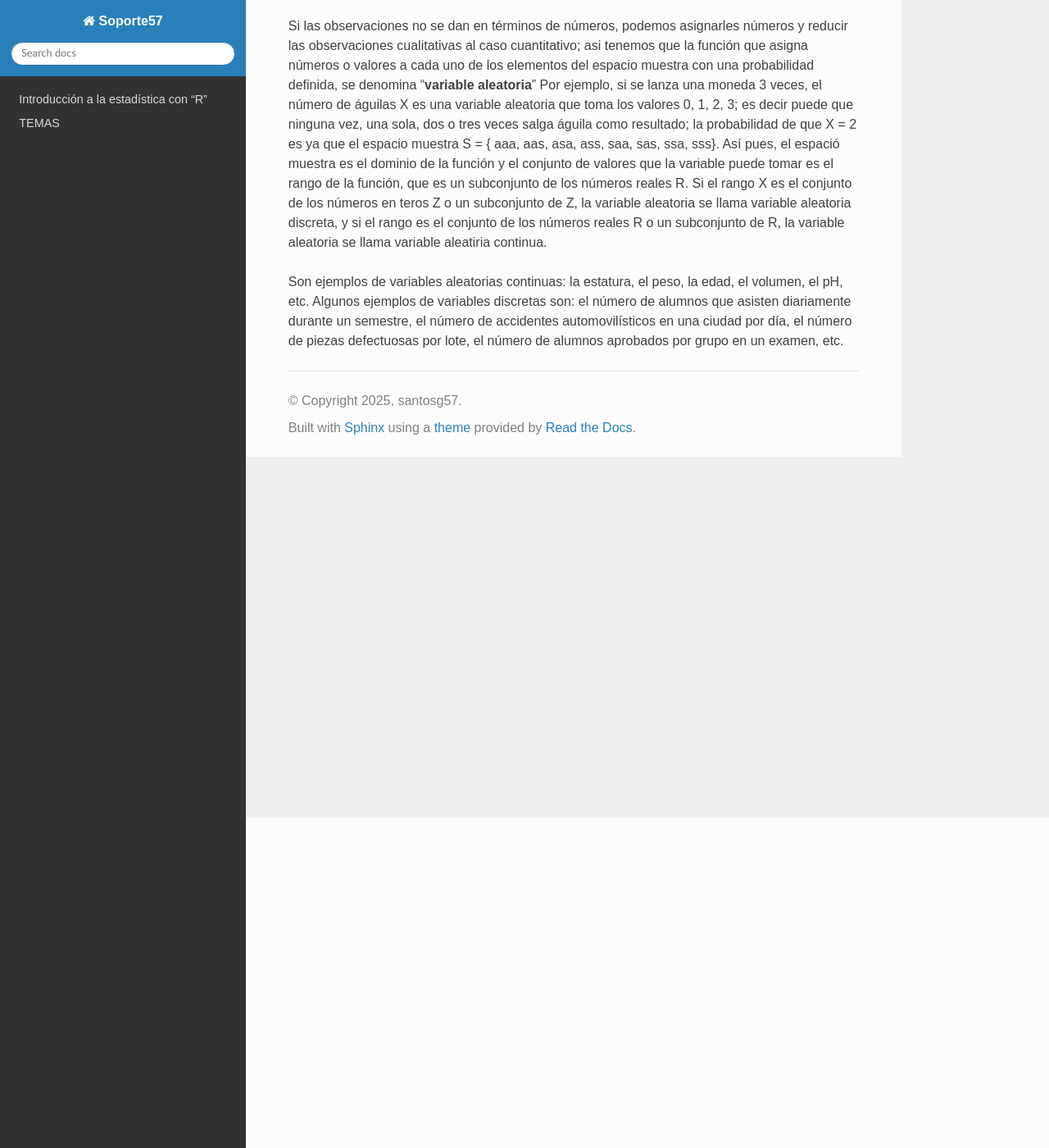
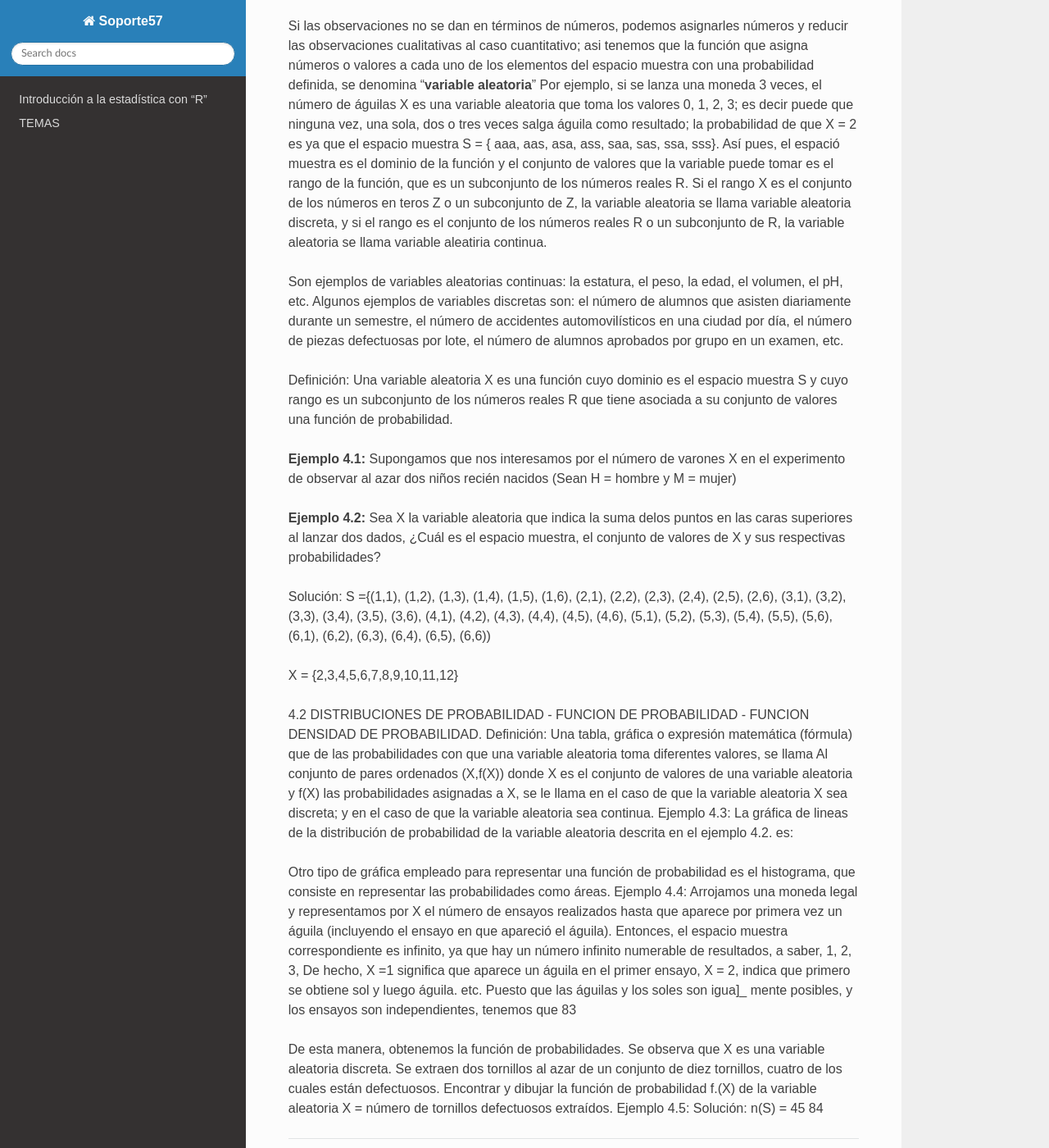
Before and after one commit to matecom57/cursofree, a Sphinx documentation site: the page built from docs/source/Probabilidad_Estadistica_Marques/c04.rst, in a window 1280 px wide and 1400 px high, scrolled down 403 px. Shown: the whole window at 82% size. Built offline with Sphinx 7.4.7 and the Read the Docs theme 3.1.0, drawn with Linux system fonts in a browser that asks for light colours.

Commit message:
Test comité

```diff
--- a/docs/source/Probabilidad_Estadistica_Marques/c04.rst
+++ b/docs/source/Probabilidad_Estadistica_Marques/c04.rst
@@ -35,3 +35,69 @@ Algunos ejemplos de variables discretas son: el número de alumnos que asisten d
 un semestre, el número de accidentes automovilísticos en una ciudad
 por día, el número de piezas defectuosas por lote, el número de alumnos
 aprobados por grupo en un examen, etc.
+
+Definición: Una variable aleatoria X es una función cuyo dominio
+es el espacio muestra S y cuyo rango es un subconjunto
+de los números reales R que tiene asociada a
+su conjunto de valores una función de probabilidad.
+
+**Ejemplo 4.1:** Supongamos que nos interesamos por el número de
+varones X en el experimento de observar al azar
+dos niños recién nacidos (Sean H = hombre y M =
+mujer)
+
+**Ejemplo 4.2:** Sea X la variable aleatoria que indica la suma delos
+puntos en las caras superiores al lanzar dos
+dados, ¿Cuál es el espacio muestra, el conjunto de
+valores de X y sus respectivas probabilidades?
+
+Solución: S ={(1,1), (1,2), (1,3), (1,4), (1,5), (1,6), (2,1),
+(2,2), (2,3), (2,4), (2,5), (2,6), (3,1), (3,2),
+(3,3), (3,4), (3,5), (3,6), (4,1), (4,2), (4,3),
+(4,4), (4,5), (4,6), (5,1), (5,2), (5,3), (5,4),
+(5,5), (5,6), (6,1), (6,2), (6,3), (6,4), (6,5),
+(6,6))
+
+X = {2,3,4,5,6,7,8,9,10,11,12}
+
+4.2 DISTRIBUCIONES DE PROBABILIDAD - FUNCION DE PROBABILIDAD - FUNCION
+DENSIDAD DE PROBABILIDAD.
+Definición: Una tabla, gráfica o expresión matemática (fórmula)
+que de las probabilidades con que una variable aleatoria toma diferentes
+valores, se llama
+Al conjunto de pares ordenados (X,f(X)) donde X es el conjunto de valores
+de una variable aleatoria y f(X) las probabilidades asignadas a X, se le
+llama en el caso de que la variable aleatoria X
+sea discreta; y en el caso de que la variable
+aleatoria sea continua.
+Ejemplo 4.3: La gráfica de lineas de la distribución de probabilidad
+de la variable aleatoria descrita en el ejemplo 4.2.
+es:
+
+Otro tipo de gráfica empleado para representar una función de
+probabilidad es el histograma, que consiste en representar las probabilidades
+como áreas.
+Ejemplo 4.4: Arrojamos una moneda legal y representamos por X
+el número de ensayos realizados hasta que aparece
+por primera vez un águila (incluyendo el ensayo
+en que apareció el águila). Entonces, el espacio
+muestra correspondiente es infinito, ya que hay
+un número infinito numerable de resultados, a saber,
+1, 2, 3, De hecho, X =1 significa
+que aparece un águila en el primer ensayo, X = 2,
+indica que primero se obtiene sol y luego águila.
+etc. Puesto que las águilas y los soles son igua]_
+mente posibles, y los ensayos son independientes,
+tenemos que
+83
+
+De esta manera, obtenemos la función de probabilidades.
+Se observa que X es una variable aleatoria discreta.
+Se extraen dos tornillos al azar de un conjunto
+de diez tornillos, cuatro de los cuales están defectuosos.
+Encontrar y dibujar la función de probabilidad
+f.(X) de la variable aleatoria X = número
+de tornillos defectuosos extraídos.
+Ejemplo 4.5:
+Solución: n(S) = 45
+84
```
